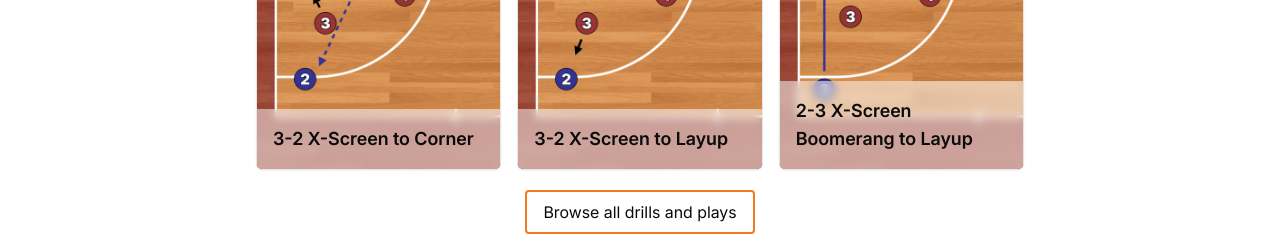
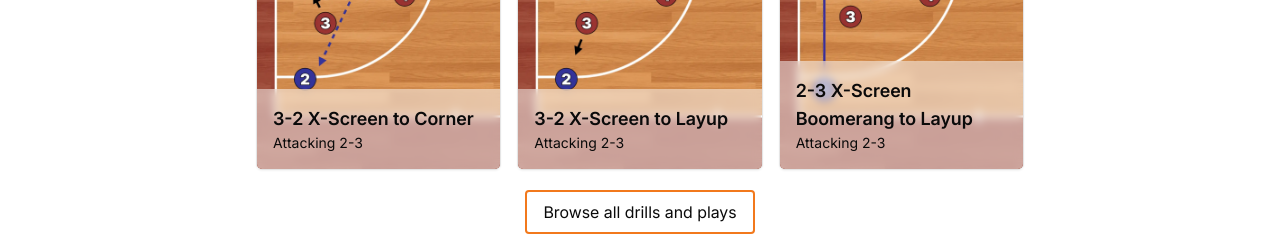
Before and after one commit to Friggies/fullcourt-web, a Next.js app: page / in a window 1280 px wide. Shown: the part 1040-1276 px from the top of the page. Built offline with nearby package versions, Linux system fonts and the light colour scheme; no server answers.

Commit message:
added drill categories

```diff
--- a/app/page.tsx
+++ b/app/page.tsx
@@ -127,6 +127,7 @@ export default function Index() {
                   <h2 className="text-lg font-semibold">
                     3-2 X-Screen to Corner
                   </h2>
+                  <p className="text-sm">Attacking 2-3</p>
                 </div>
               </Link>
             </li>
@@ -149,6 +150,7 @@ export default function Index() {
                   <h2 className="text-lg font-semibold">
                     3-2 X-Screen to Layup
                   </h2>
+                  <p className="text-sm">Attacking 2-3</p>
                 </div>
               </Link>
             </li>
@@ -171,6 +173,7 @@ export default function Index() {
                   <h2 className="text-lg font-semibold">
                     2-3 X-Screen Boomerang to Layup
                   </h2>
+                  <p className="text-sm">Attacking 2-3</p>
                 </div>
               </Link>
             </li>
```
